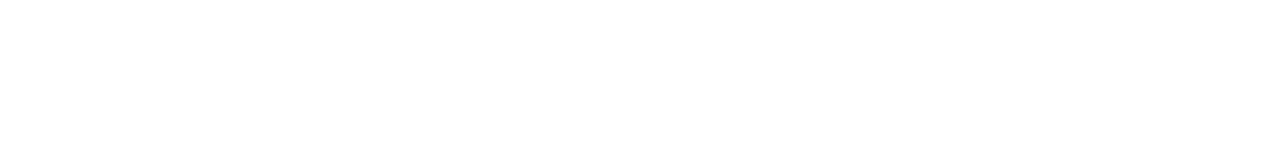
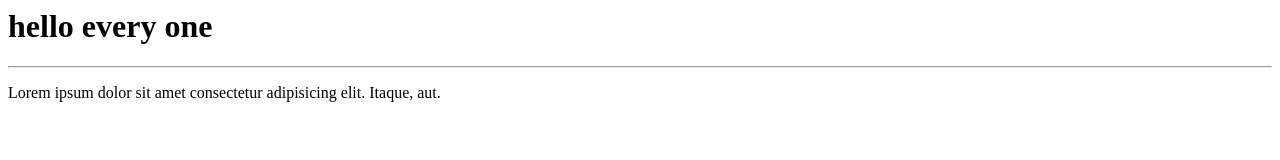
Before and after one commit to Naveenrasanaveen/naveenrespons, a plain HTML site: page index.html in a window 1280 px wide. Drawn offline with Linux system fonts and the light colour scheme.

Commit message:
add h1 and p

```diff
--- a/index.html
+++ b/index.html
@@ -1,3 +1,6 @@
 <body>
 
+    <h1>hello every one</h1>
+    <hr>
+    <p>Lorem ipsum dolor sit amet consectetur adipisicing elit. Itaque, aut.</p>
 </body>
```
